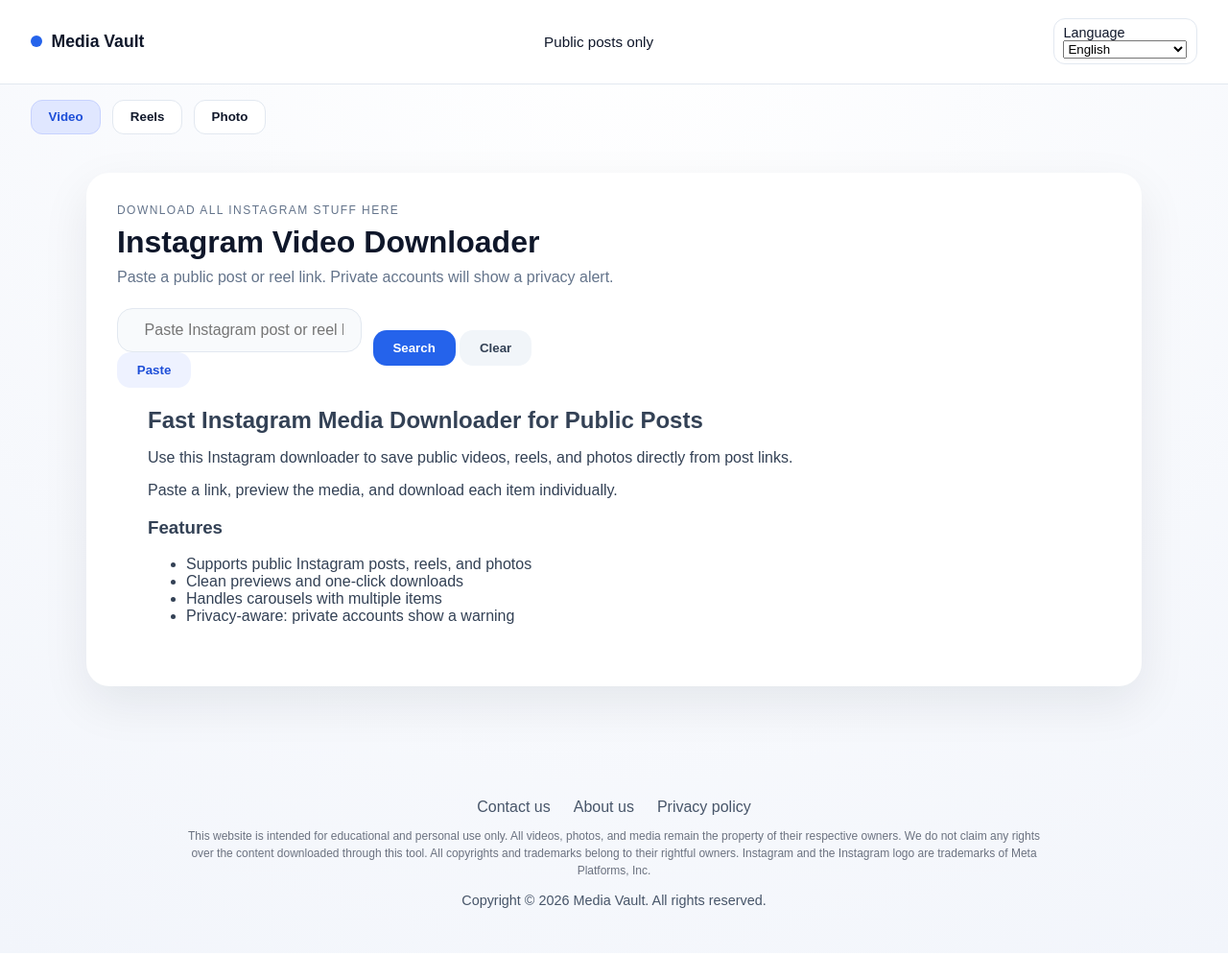
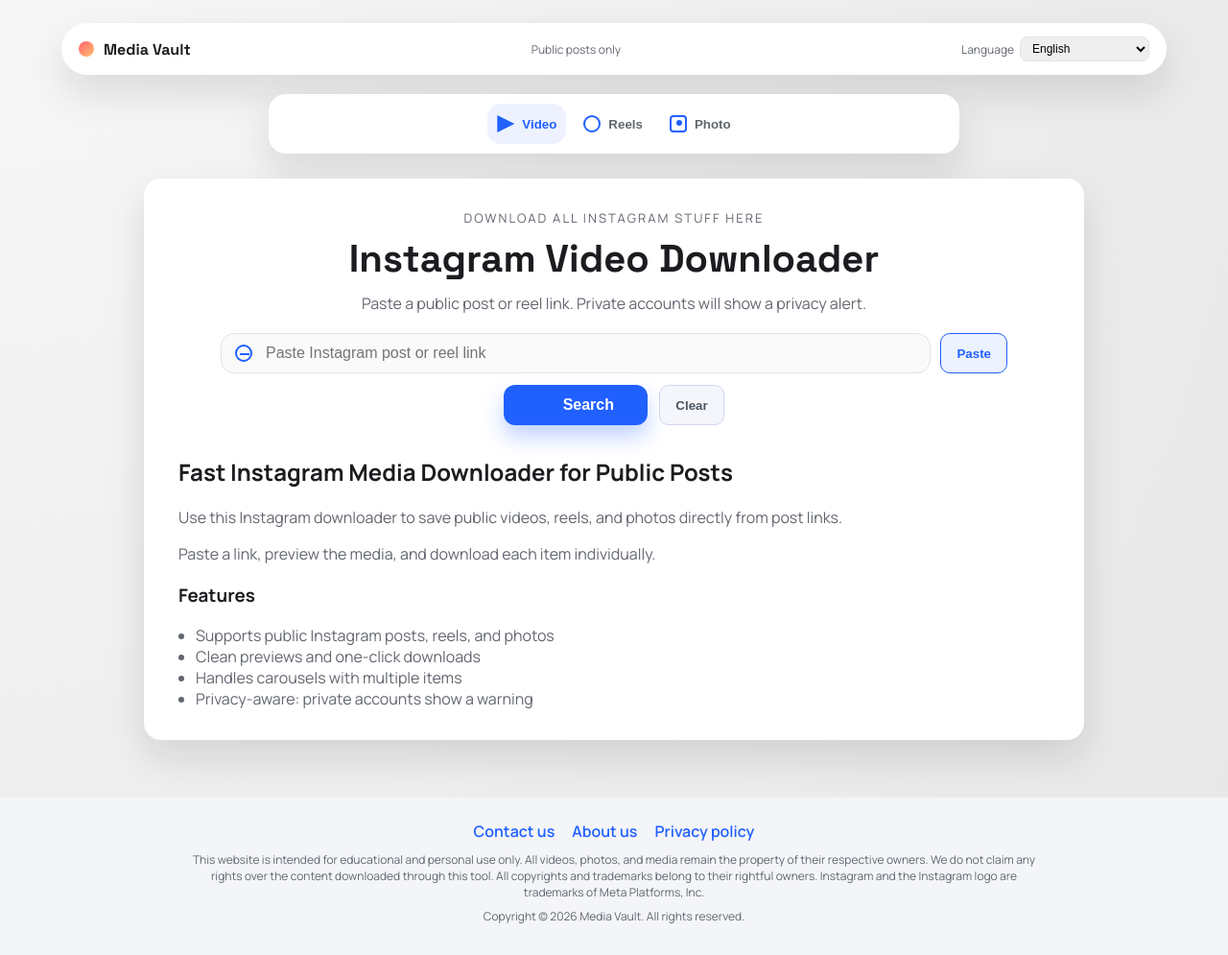
Before and after one commit to pankajvermatechtouch-a11y/web, a Flask app: page /1 in a window 1280 px wide. Shown: the whole page at 96% size. Run offline with Flask 3, Linux system fonts and the light colour scheme; some libraries are stand-ins or nearby versions.

Commit message:
Update style.css

```diff
--- a/static/style.css
+++ b/static/style.css
@@ -1,12 +1,15 @@
+@import url('https://fonts.googleapis.com/css2?family=Manrope:wght@400;500;600;700&family=Space+Grotesk:wght@500;700&display=swap');
+
 :root {
-  --bg: #f2f5fb;
-  --card: #ffffff;
-  --text: #0f172a;
-  --muted: #64748b;
-  --primary: #2563eb;
-  --primary-dark: #1d4ed8;
-  --border: #e2e8f0;
-  --shadow: 0 18px 50px rgba(15, 23, 42, 0.08);
+  --bg: #f0f0f0;
+  --panel: #ffffff;
+  --ink: #1b1c1f;
+  --muted: #62666f;
+  --accent: #2060ff;
+  --accent-dark: #0b45d6;
+  --border: #e1e3e8;
+  --shadow: 0 18px 40px rgba(20, 20, 30, 0.12);
+  --radius: 18px;
 }
 
 * {
@@ -15,321 +18,421 @@
 
 body {
   margin: 0;
-  font-family: "Space Grotesk", "Poppins", sans-serif;
-  color: var(--text);
-  background: radial-gradient(circle at top, #ffffff, var(--bg));
-}
-
-a {
-  color: inherit;
-  text-decoration: none;
+  font-family: "Manrope", "Segoe UI", sans-serif;
+  background: radial-gradient(circle at top left, #f7f7f7 0%, #ededed 60%, #e7e7e7 100%);
+  color: var(--ink);
 }
 
 .page {
-  min-height: 100vh;
-  display: flex;
-  flex-direction: column;
+  max-width: 1200px;
+  margin: 0 auto;
+  padding: 24px 24px 60px;
 }
 
 .topbar {
   display: flex;
   align-items: center;
   justify-content: space-between;
-  gap: 1rem;
-  padding: 1.2rem 2rem;
-  background: var(--card);
-  border-bottom: 1px solid var(--border);
-  position: sticky;
-  top: 0;
-  z-index: 10;
+  gap: 16px;
+  padding: 14px 18px;
+  background: var(--panel);
+  border-radius: 999px;
+  box-shadow: var(--shadow);
+  flex-wrap: wrap;
 }
 
 .brand {
   display: flex;
   align-items: center;
-  gap: 0.6rem;
+  gap: 10px;
   font-weight: 700;
-  font-size: 1.1rem;
+  font-family: "Space Grotesk", "Manrope", sans-serif;
 }
 
 .brand-dot {
-  width: 12px;
-  height: 12px;
-  background: var(--primary);
+  width: 16px;
+  height: 16px;
   border-radius: 50%;
+  background: linear-gradient(135deg, #ff5f6d, #ffc371);
 }
 
-.platforms .platform {
-  border: none;
-  background: #eef2ff;
-  color: var(--primary-dark);
-  padding: 0.5rem 1rem;
-  border-radius: 999px;
-  font-weight: 600;
-}
-
-.actions {
-  display: flex;
-  align-items: center;
-  gap: 1rem;
+.status {
+  font-size: 12px;
   color: var(--muted);
 }
 
-.status {
-  font-size: 0.95rem;
+.lang-select {
+  display: flex;
+  align-items: center;
+  gap: 6px;
 }
 
 .lang-label {
-  display: flex;
-  align-items: center;
-  gap: 0.5rem;
-  font-size: 0.9rem;
+  font-size: 12px;
+  color: var(--muted);
 }
 
-.lang-select {
+.lang-select select {
   border: 1px solid var(--border);
-  border-radius: 12px;
-  padding: 0.35rem 0.6rem;
-  background: #fff;
-  font-family: inherit;
+  border-radius: 8px;
+  padding: 4px 8px;
+  font-size: 12px;
 }
 
 .media-tabs {
+  margin: 20px auto 26px;
+  width: min(720px, 100%);
+  background: var(--panel);
+  border-radius: var(--radius);
+  padding: 10px 14px;
   display: flex;
-  gap: 0.75rem;
-  padding: 1rem 2rem;
-  overflow-x: auto;
+  flex-wrap: wrap;
+  gap: 8px;
+  justify-content: center;
+  box-shadow: var(--shadow);
 }
 
 .tab {
-  border: 1px solid var(--border);
-  background: #fff;
-  padding: 0.6rem 1.1rem;
-  border-radius: 12px;
+  border: none;
+  background: transparent;
+  padding: 12px 10px;
+  border-radius: 14px;
+  display: flex;
+  align-items: center;
+  justify-content: center;
+  gap: 8px;
   font-weight: 600;
-  color: var(--text);
+  color: var(--muted);
   cursor: pointer;
 }
 
 .tab.active {
-  background: #e0e7ff;
-  border-color: #c7d2fe;
-  color: var(--primary-dark);
+  background: #eef2ff;
+  color: var(--accent);
+}
+
+.tab-icon {
+  width: 18px;
+  height: 18px;
+  display: inline-block;
+}
+
+.icon-video {
+  background: var(--accent);
+  clip-path: polygon(0 0, 100% 50%, 0 100%);
+}
+
+.icon-reels {
+  border: 2px solid var(--accent);
+  border-radius: 50%;
+}
+
+.icon-photo {
+  border: 2px solid var(--accent);
+  border-radius: 4px;
+  position: relative;
+}
+
+.icon-photo::after {
+  content: "";
+  position: absolute;
+  top: 3px;
+  right: 3px;
+  width: 6px;
+  height: 6px;
+  background: var(--accent);
+  border-radius: 50%;
 }
 
 .content {
-  flex: 1;
+  display: flex;
+  justify-content: center;
 }
 
 .card {
-  background: var(--card);
-  border-radius: 24px;
+  width: min(980px, 100%);
+  background: var(--panel);
+  border-radius: var(--radius);
+  padding: 32px 36px;
   box-shadow: var(--shadow);
-  padding: 2rem;
-  max-width: 1100px;
-  margin: 1.5rem auto;
+  text-align: center;
+}
+
+.page-card {
+  text-align: left;
 }
 
 .kicker {
+  font-size: 13px;
+  letter-spacing: 0.16em;
   text-transform: uppercase;
-  letter-spacing: 0.12em;
-  font-size: 0.75rem;
   color: var(--muted);
-  margin: 0 0 0.5rem;
+  margin: 0 0 8px;
 }
 
 h1 {
-  margin: 0.3rem 0 0.6rem;
-  font-size: 2rem;
+  font-family: "Space Grotesk", "Manrope", sans-serif;
+  font-size: clamp(28px, 4vw, 40px);
+  margin: 0 0 10px;
 }
 
 .sub {
-  margin: 0 0 1.4rem;
+  margin: 0 0 20px;
   color: var(--muted);
 }
 
 .alert {
-  background: #fef2f2;
-  color: #b91c1c;
-  border: 1px solid #fecaca;
-  padding: 0.75rem 1rem;
+  margin: 0 auto 16px;
+  background: #fff1f2;
+  color: #9f1239;
+  border: 1px solid #f3b9c7;
   border-radius: 12px;
-  margin-bottom: 1rem;
+  padding: 12px 16px;
+  max-width: 720px;
 }
 
 .search {
+  display: grid;
+  gap: 12px;
+  justify-items: center;
+}
+
+.search-row {
+  display: grid;
+  grid-template-columns: minmax(0, 1fr) auto;
+  gap: 10px;
+  width: min(820px, 100%);
+}
+
+.search-actions {
   display: flex;
+  gap: 12px;
+  justify-content: center;
   flex-wrap: wrap;
-  gap: 0.75rem;
-  align-items: center;
 }
 
 .search-field {
-  flex: 1 1 420px;
   display: flex;
   align-items: center;
-  gap: 0.6rem;
-  padding: 0.75rem 1rem;
-  background: #f8fafc;
+  gap: 12px;
   border: 1px solid var(--border);
-  border-radius: 16px;
+  border-radius: 14px;
+  padding: 10px 14px;
+  background: #fafafa;
+  width: 100%;
 }
 
 .search-field input {
   border: none;
+  flex: 1;
+  font-size: 16px;
+  outline: none;
   background: transparent;
-  width: 100%;
-  font-size: 1rem;
-  outline: none;
+  text-align: left;
 }
 
-.chip,
-.cta {
-  border: none;
-  padding: 0.7rem 1.3rem;
-  border-radius: 14px;
+.link-icon {
+  width: 18px;
+  height: 18px;
+  border-radius: 50%;
+  border: 2px solid var(--accent);
+  position: relative;
+}
+
+.link-icon::after {
+  content: "";
+  position: absolute;
+  width: 10px;
+  height: 2px;
+  background: var(--accent);
+  top: 7px;
+  left: 3px;
+}
+
+.chip {
+  border: 1px solid var(--accent);
+  background: #edf2ff;
+  color: var(--accent);
+  padding: 10px 16px;
+  border-radius: 10px;
   font-weight: 600;
   cursor: pointer;
 }
 
-.chip {
-  background: #eef2ff;
-  color: var(--primary-dark);
-}
-
 .chip.ghost {
-  background: #f1f5f9;
-  color: #334155;
+  background: #f5f6fb;
+  border-color: #cfd6f0;
+  color: #4b5563;
 }
 
 .cta {
-  background: var(--primary);
-  color: #fff;
+  border: none;
+  background: var(--accent);
+  color: white;
+  padding: 12px 22px;
+  border-radius: 12px;
+  font-weight: 700;
+  font-size: 16px;
   display: inline-flex;
   align-items: center;
-  gap: 0.5rem;
+  gap: 10px;
+  cursor: pointer;
+  justify-content: center;
+  min-width: 150px;
+  box-shadow: 0 12px 22px rgba(32, 96, 255, 0.28);
+  transition: transform 0.15s ease, box-shadow 0.15s ease;
+}
+
+.cta:hover {
+  transform: translateY(-1px);
+  box-shadow: 0 16px 26px rgba(32, 96, 255, 0.32);
 }
 
 .loader {
-  width: 14px;
-  height: 14px;
+  width: 16px;
+  height: 16px;
+  border-radius: 50%;
   border: 2px solid rgba(255, 255, 255, 0.4);
   border-top-color: #fff;
-  border-radius: 50%;
-  display: none;
+  opacity: 0;
 }
 
 .loader.spin {
-  display: inline-block;
-  animation: spin 0.9s linear infinite;
+  opacity: 1;
+  animation: spin 0.8s linear infinite;
 }
 
 @keyframes spin {
-  to { transform: rotate(360deg); }
+  to {
+    transform: rotate(360deg);
+  }
 }
 
 .results {
-  margin-top: 2rem;
+  margin-top: 28px;
+  text-align: left;
+}
+
+.results h2 {
+  margin: 0 0 14px;
+  font-size: 20px;
 }
 
 .media-grid {
   display: grid;
   grid-template-columns: repeat(auto-fit, minmax(240px, 320px));
-  gap: 1.2rem;
+  gap: 16px;
   justify-content: center;
-  margin-top: 1rem;
 }
 
 .media-card {
+  background: #f8f9fb;
+  border: 1px solid var(--border);
+  border-radius: 16px;
+  padding: 12px;
+  display: grid;
+  gap: 10px;
   width: 100%;
   max-width: 320px;
-  background: #fff;
-  border: 1px solid var(--border);
-  border-radius: 18px;
-  padding: 1rem;
-  display: flex;
-  flex-direction: column;
-  gap: 0.9rem;
-  box-shadow: 0 10px 30px rgba(15, 23, 42, 0.08);
+  margin: 0 auto;
+}
+
+.media-card[data-mode="reels"] {
+  max-width: 320px;
 }
 
 .media-frame {
-  width: 100%;
-  border-radius: 14px;
+  border-radius: 12px;
   overflow: hidden;
-  background: #0b1120;
-  aspect-ratio: 4 / 5;
-}
-
-.media-frame.is-video {
+  background: #000;
   aspect-ratio: 16 / 9;
 }
 
-.media-frame.is-reel {
+.media-card[data-mode="reels"] .media-frame {
   aspect-ratio: 9 / 16;
 }
 
-.media-frame img,
-.media-frame video {
+.media-card[data-mode="photo"] .media-frame {
+  aspect-ratio: 4 / 5;
+  background: #f1f1f1;
+}
+
+.media-preview {
   width: 100%;
   height: 100%;
   object-fit: cover;
+  display: block;
 }
 
 .download-btn {
-  background: var(--primary);
+  display: inline-flex;
+  align-items: center;
+  justify-content: center;
+  padding: 10px 14px;
+  border-radius: 10px;
+  background: var(--accent);
   color: #fff;
-  padding: 0.7rem 1rem;
-  border-radius: 12px;
-  text-align: center;
+  text-decoration: none;
   font-weight: 600;
 }
 
 .seo {
-  max-width: 1100px;
-  margin: 0 auto 2rem;
-  padding: 0 2rem;
-  color: #334155;
+  margin-top: 32px;
+  text-align: left;
+  color: var(--muted);
 }
 
-.seo h2 {
-  margin-bottom: 0.5rem;
+.seo h2,
+.seo h3 {
+  color: var(--ink);
+}
+
+.seo ul {
+  margin: 12px 0 0;
+  padding-left: 18px;
 }
 
 .footer {
+  padding: 24px 16px 32px;
+  background: #f4f5f9;
   text-align: center;
-  padding: 2rem 1.5rem;
-  color: #475569;
 }
 
 .footer-links {
   display: flex;
   justify-content: center;
-  gap: 1.5rem;
-  flex-wrap: wrap;
-  margin-bottom: 0.75rem;
+  gap: 18px;
+  margin-bottom: 10px;
+}
+
+.footer-links a {
+  color: var(--accent);
+  text-decoration: none;
+  font-weight: 600;
 }
 
 .footer-disclaimer {
   font-size: 12px;
-  color: #6b7280;
-  max-width: 900px;
-  margin: 0 auto 0.75rem;
-  line-height: 1.5;
+  color: var(--muted);
+  max-width: 880px;
+  margin: 0 auto 8px;
 }
 
 .footer-copy {
-  font-size: 0.9rem;
+  font-size: 12px;
+  color: var(--muted);
+  margin: 0;
 }
 
 .modal {
   position: fixed;
   inset: 0;
+  background: rgba(0, 0, 0, 0.4);
   display: none;
   align-items: center;
   justify-content: center;
-  background: rgba(15, 23, 42, 0.55);
-  z-index: 100;
+  padding: 20px;
+  z-index: 10;
 }
 
 .modal.show {
```
Also changed, not shown: other parts of static/style.css (+34 -11 lines).
